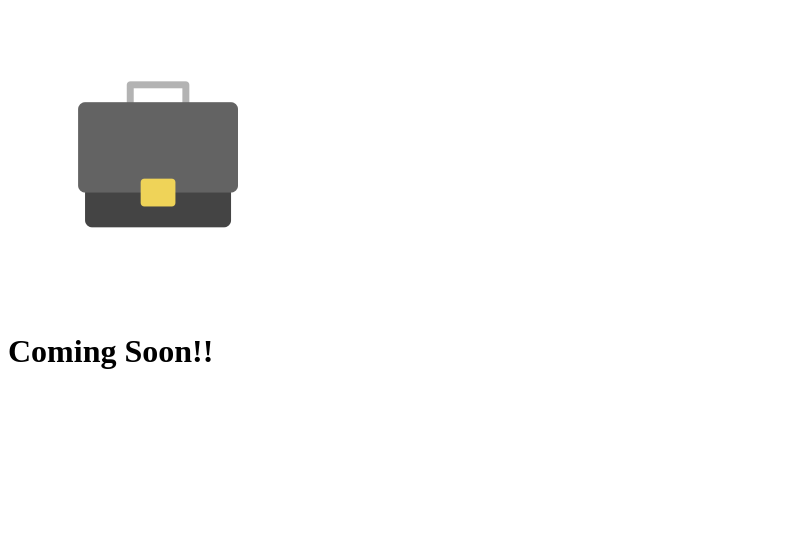
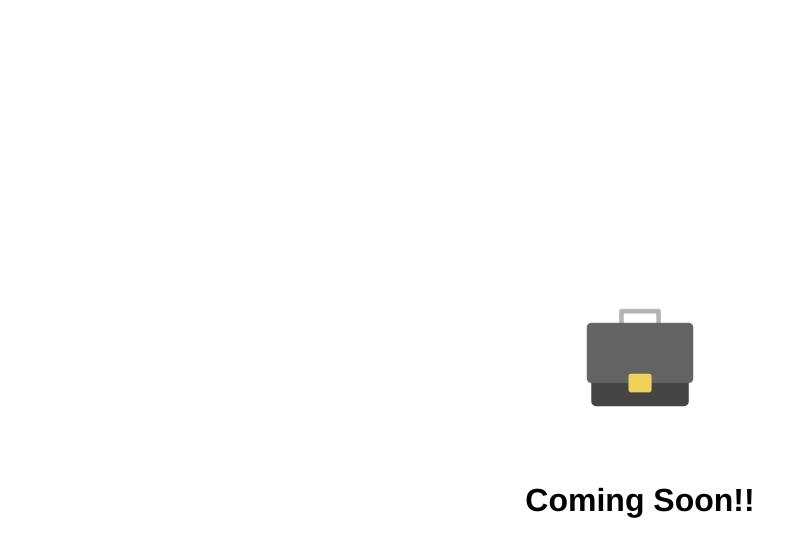
Before and after one commit to nrudrawar/git-101, a plain HTML site: page index.html in a window 1280 px wide. Shown: the whole page, without its empty margins (0-806 px from the left). Drawn offline with Linux system fonts and the light colour scheme.

Commit message:
Centered imaged and tagline

```diff
--- a/index.html
+++ b/index.html
@@ -3,10 +3,13 @@
 <head>
 	<meta charset="UTF-8">
 	<meta name="viewport" content="width=device-width, initial-scale=1.0">
+	<link rel="stylesheet" href="style.css">
 	<title>Document</title>
 </head>
 <body>
-	<img src="briefcase.png" alt="">
-	<h1>Coming Soon!!</h1>
+	<div id="container">
+		<img id="logo" src="briefcase.png"  alt="">
+		<h1>Coming Soon!!</h1>
+	</div>
 </body>
 </html>
--- /dev/null
+++ b/style.css
@@ -0,0 +1,17 @@
+body{
+	margin :0;
+	font-family: Helvetica;
+}
+
+#logo{
+	height: 200px;
+	width: 200px;
+}
+
+#container{
+	display: flex;
+	align-items: center;
+	justify-content: center;
+	height: 100vh;
+	flex-direction: column;
+}
```
